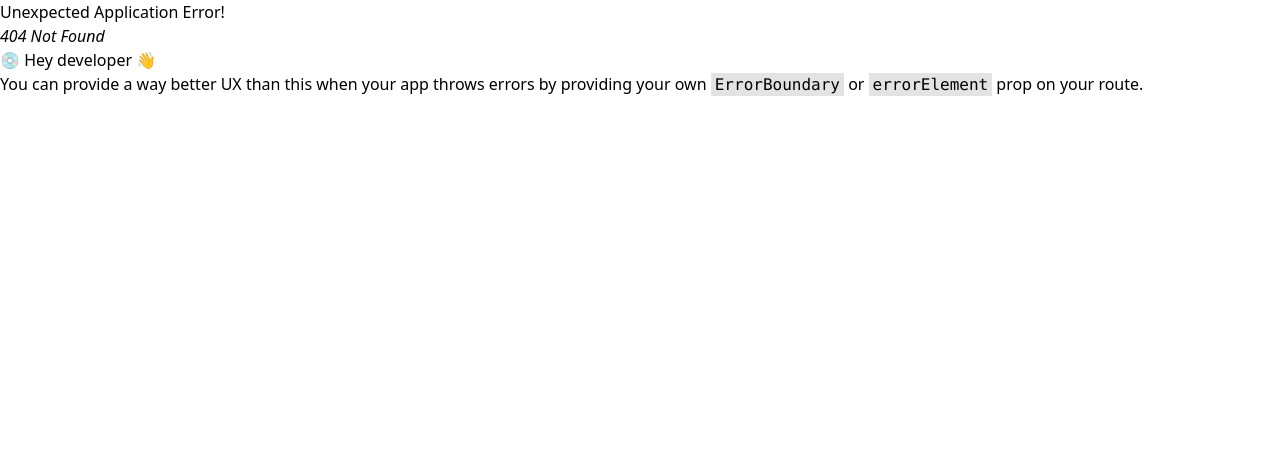
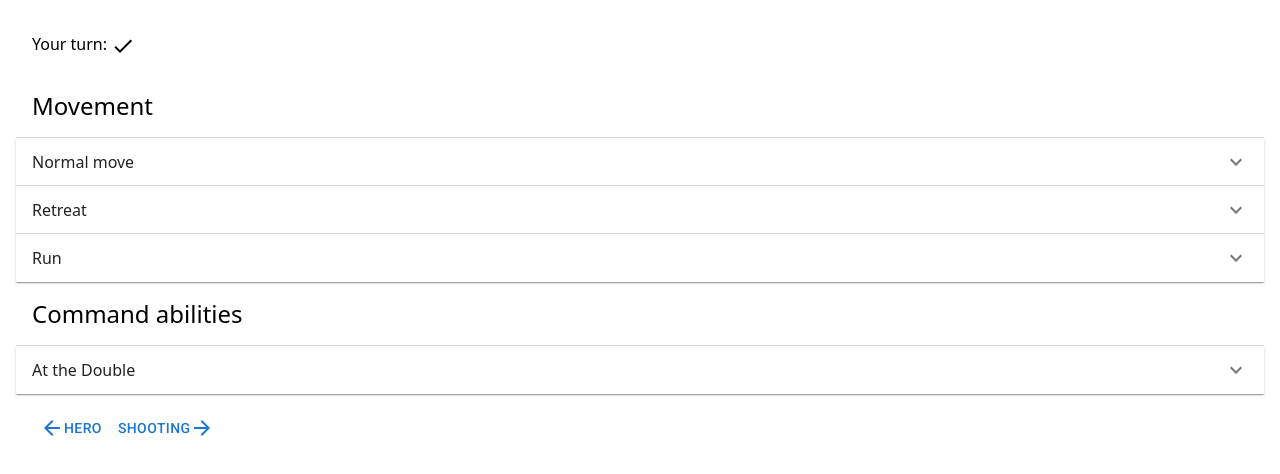
Before and after one commit to hammerpath/aos-battle-manual, a React (Vite) app: page /phases/movement in a window 1280 px wide. Before the commit this address had no page. Shown: the top 474 px of the page. Built offline with nearby package versions, Linux system fonts and the light colour scheme.

Commit message:
add movement phase

```diff
--- /dev/null
+++ b/src/app/features/movement-phase/components/MovementPhase.tsx
@@ -0,0 +1,80 @@
+import { Accordion, AccordionDetails } from "@mui/material";
+import AccordionHeader from "../../../components/AccordionHeader";
+import { Page } from "../../../components/Page";
+import PageContent from "../../../components/PageContent";
+import { useAppSelector } from "../../../hooks";
+import Header from "../../game/components/GameHeader";
+import { selectCurrentTurn } from "../../game/gameSlice";
+import AccordionSummary from "../../../components/accordion/AccordionSummary";
+import PlayerTurn from "./PlayerTurn";
+import OpponentTurn from "./OpponentTurn";
+import PhaseNavigation from "../../../components/PhaseNavigation";
+import LinkButton from "../../../components/LinkButton";
+import ArrowForwardIcon from "@mui/icons-material/ArrowForward";
+import ArrowBackIcon from "@mui/icons-material/ArrowBack";
+
+export interface MovementPhaseProps {}
+
+const MovementPhase: React.FC<MovementPhaseProps> = function () {
+  const currentTurn = useAppSelector(selectCurrentTurn);
+  return (
+    <Page>
+      <PageContent>
+        <Header currentTurn={currentTurn} />
+      </PageContent>
+      <PageContent>
+        <AccordionHeader>Movement</AccordionHeader>
+      </PageContent>
+      <Accordion>
+        <AccordionSummary>Normal move</AccordionSummary>
+        <AccordionDetails>
+          When you pick a unit to make a normal move, you can move each model in
+          that unit a distance in inches equal to or less than the Move
+          characteristic shown on the unit's warscroll. Units cannot move within
+          3" of enemy units when making a normal move. Units cannot make a
+          normal move if they are within 3" of an enemy unit.
+        </AccordionDetails>
+      </Accordion>
+      <Accordion>
+        <AccordionSummary>Retreat</AccordionSummary>
+        <AccordionDetails>
+          When you pick a unit to retreat, you can move each model in that unit
+          a distance in inches equal to or less than the Move characteristic
+          shown on the unit's warscroll. The unit must end the move more than 3"
+          from all enemy units. You cannot shoot or attempt a charge later in
+          the turn with a unit that has retreated. Units cannot retreat if they
+          are not within 3" of an enemy unit.
+        </AccordionDetails>
+      </Accordion>
+      <Accordion>
+        <AccordionSummary>Run</AccordionSummary>
+        <AccordionDetails>
+          When you pick a unit to run, you must make a run roll for the unit by
+          rolling a dice. Add the run roll to the Move characteristic of all
+          models in the unit until the end of that phase. You can then move each
+          model in that unit a distance in inches equal to or less than their
+          modified Move characteristic. No part of a run can be within 3" of an
+          enemy unit. You cannot shoot or attempt a charge later in the turn
+          with a unit that has run. Units cannot run if they are within 3" of an
+          enemy unit.
+        </AccordionDetails>
+      </Accordion>
+      <PageContent>
+        <AccordionHeader>Command abilities</AccordionHeader>
+      </PageContent>
+      {currentTurn === "player" ? <PlayerTurn /> : <OpponentTurn />}
+      <PageContent>
+        <PhaseNavigation>
+          <LinkButton href="phases/hero">
+            <ArrowBackIcon /> Hero
+          </LinkButton>
+          <LinkButton href="phases/shooting">
+            Shooting <ArrowForwardIcon />
+          </LinkButton>
+        </PhaseNavigation>
+      </PageContent>
+    </Page>
+  );
+};
+
+export default MovementPhase;
--- /dev/null
+++ b/src/app/features/movement-phase/components/OpponentTurn.tsx
@@ -0,0 +1,22 @@
+import { Accordion, AccordionDetails } from "@mui/material";
+import AccordionSummary from "../../../components/accordion/AccordionSummary";
+
+export interface OpponentTurnProps {}
+
+const OpponentTurn: React.FC<OpponentTurnProps> = function () {
+  return (
+    <Accordion>
+      <AccordionSummary>Redeploy</AccordionSummary>
+      <AccordionDetails>
+        You can use this command ability in the enemy movement phase after an
+        enemy unit finishes a normal move, run or retreat. The unit that
+        receives the command must be within 9" of that enemy unit and more than
+        3" from all enemy units. You can make a D6" move with the unit that
+        receives the command, but it must finish the move more than 3" from all
+        enemy units and cannot shoot later in the turn.
+      </AccordionDetails>
+    </Accordion>
+  );
+};
+
+export default OpponentTurn;
--- /dev/null
+++ b/src/app/features/movement-phase/components/PlayerTurn.tsx
@@ -0,0 +1,20 @@
+import { Accordion, AccordionDetails } from "@mui/material";
+import AccordionSummary from "../../../components/accordion/AccordionSummary";
+
+export interface PlayerTurnProps {}
+
+const PlayerTurn: React.FC<PlayerTurnProps> = function () {
+  return (
+    <Accordion>
+      <AccordionSummary>At the Double</AccordionSummary>
+      <AccordionDetails>
+        You can use this command ability after you declare that a friendly unit
+        will run. That unit must receive the command. The run roll is not made
+        for that unit. Instead, 6" is added to that unit's Move characteristic
+        in that phase. The unit is still considered to have run.
+      </AccordionDetails>
+    </Accordion>
+  );
+};
+
+export default PlayerTurn;
```
Also changed, not shown: src/main.tsx (+6 -1 lines).
